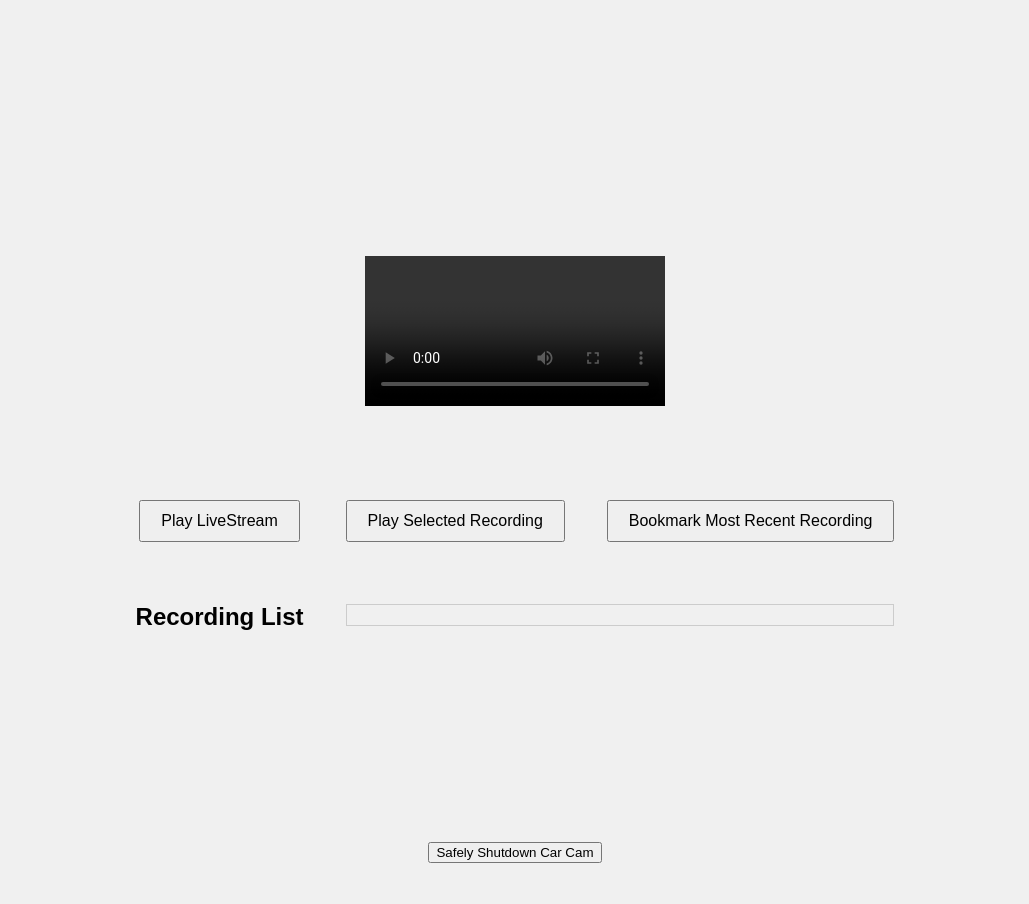
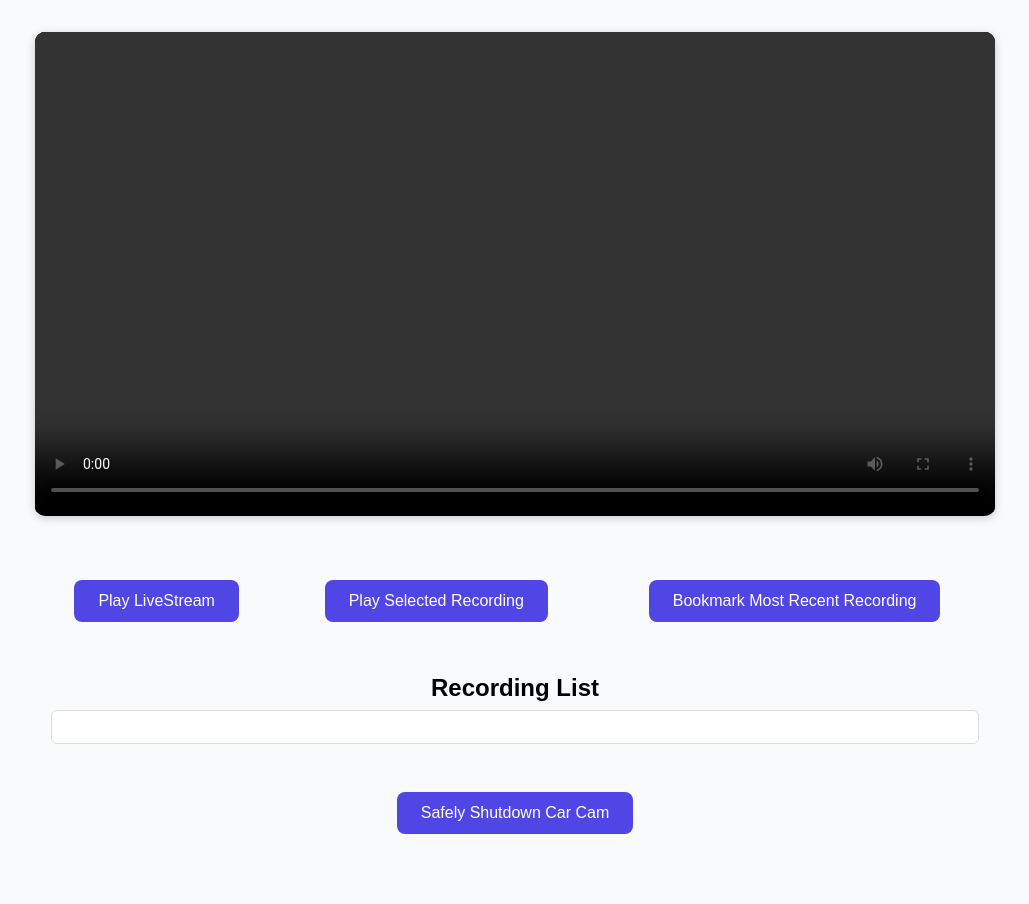
Before and after one commit to fjh32/dashcam_web, a plain HTML site: page static/index.html in a window 1280 px wide. Shown: the whole page, without its empty margins (125-1154 px from the left). After the commit the page ends 882 px from the top, so only its background shows below. Drawn offline with Linux system fonts and the light colour scheme; no server answers.

Commit message:
web cleanup

```diff
--- a/static/css/main.css
+++ b/static/css/main.css
@@ -1,68 +1,101 @@
 
 body {
+    margin: 0;
+    padding: 2rem;
+    background-color: #f9fafb;
+    font-family: sans-serif;
     display: flex;
     flex-direction: column;
-    justify-content: center;
     align-items: center;
-    height: 100vh;
-    margin: 0;
-    background-color: #f0f0f0;
-    font-family: Arial, sans-serif;
-    padding-top:10%;
-}
-#video {
-    max-width: 100%;
-    max-height: 70vh;
-}
-.btn {
-    margin-top: 20px;
-    padding: 10px 20px;
-    font-size: 16px;
-    cursor: pointer;
-}
-#error-message {
-    color: red;
-    margin-top: 20px;
-}
-#recordingList {
-    max-height: 200px; /* Adjust this height as needed (roughly 5 items) */
-    overflow-y: auto; /* Enable vertical scrolling */
-    border: 1px solid #ccc; /* Optional: add a border to the list */
-    padding: 10px;
-    margin: 20px 0;
 }
 
+h2 {
+    margin-bottom: 0.5rem;
+}
 
+.video-container {
+    width: 100%;
+    max-width: 960px;
+    background-color: #000;
+    border-radius: 10px;
+    overflow: hidden;
+    box-shadow: 0 2px 10px rgba(0,0,0,0.2);
+}
 
-td{
-    padding: 20px;
+#video {
+    width: 100%;
+    height: auto;
+    background-color: black;
 }
 
 table {
-    margin: 0 auto; /* Center the table horizontally */
-    text-align: center; /* Center align text in table cells */
+    margin-top: 2rem;
+    border-collapse: collapse;
+    width: 100%;
+    max-width: 960px;
 }
 
-
-/* Centering the video player */
-.video-container {
-    display: flex;
-    flex-direction: column;
-    align-items: center;
-    margin-top: 100px;
+td {
+    padding: 1rem;
+    text-align: center;
 }
 
-/* Static size for the video */
-/* #video {
-    width: 1920px;
-    height: 1080;
-} */
-
 .btn {
-    margin-top: 10px;
+    background-color: #4f46e5;
+    color: white;
+    border: none;
+    border-radius: 8px;
+    padding: 0.75rem 1.5rem;
+    font-size: 1rem;
+    cursor: pointer;
+    transition: background-color 0.3s ease;
 }
 
-.recording-row td {
-    height: 200px;
-    vertical-align: top; /* Align content to the top */
+.btn:hover {
+    background-color: #4338ca;
 }
+
+.btn:disabled {
+    background-color: #a5b4fc;
+    cursor: not-allowed;
+}
+
+#error-message {
+    color: #dc2626;
+    font-weight: bold;
+    margin-bottom: 1rem;
+}
+
+#recordingList {
+    max-height: 200px;
+    overflow-y: auto;
+    border: 1px solid #ddd;
+    border-radius: 6px;
+    padding: 1rem;
+    margin-top: 0.5rem;
+    list-style-type: none;
+    background-color: #fff;
+    text-align: left;
+}
+
+#recordingList li {
+    margin: 0.3rem 0;
+    padding: 0.3rem;
+    border-bottom: 1px solid #eee;
+}
+
+form {
+    display: inline;
+}
+
+@media (max-width: 600px) {
+    .btn {
+        width: 100%;
+        margin-top: 0.5rem;
+    }
+
+    table td {
+        display: block;
+        width: 100%;
+    }
+}
--- a/static/index.html
+++ b/static/index.html
@@ -7,8 +7,6 @@
     <script src="/js/hls.min.1.4.10.js"></script>
     <script src="/js/main.js"></script>
     <link rel="stylesheet" href="/css/main.css">
-    <style>
-    </style>
 </head>
 <body>
 
@@ -16,12 +14,9 @@
         <video id="video" controls preload="none" playsinline></video>
     </div>
 
+    <div id="error-message"></div>
+
     <table>
-        <tr>
-            <td colspan="3">
-                <div id="error-message"></div>
-            </td>
-        </tr>
         <tr>
             <td><button class="btn" id="play-hls-button">Play LiveStream</button></td>
             <td><button class="btn" id="play-recording-button">Play Selected Recording</button></td>
@@ -30,22 +25,16 @@
                     <button class="btn" type="submit">Bookmark Most Recent Recording</button>
                 </form>
             </td>
-            <!-- <button class="btn" onclick="getSelectedRecording()">Get Selected Recording</button> -->
         </tr>
         <tr class="recording-row">
-            <td><h2>Recording List</h2></td>
-            <td colspan="2">
-                <p class="recordings">
-                    <ul id="recordingList"></ul>
-                </p>
+            <td colspan="3">
+                <h2>Recording List</h2>
+                <ul id="recordingList"></ul>
             </td>
         </tr>
-
         <tr>
             <td colspan="3">
-                <p class="killbtn">
-                    <button id="stop-button" onclick="shutdownCamService()">Safely Shutdown Car Cam</button>
-                </p>
+                <button id="stop-button" class="btn" onclick="shutdownCamService()">Safely Shutdown Car Cam</button>
             </td>
         </tr>
     </table>
--- a/static/js/main.js
+++ b/static/js/main.js
@@ -101,8 +101,9 @@ function displayError(message) {
     var errorMessage = document.getElementById('error-message');
     errorMessage.textContent = 'Error: ' + message;
     console.error(message);
+
+    setTimeout(clearError, 3000); // Clear after 10 seconds
 }
-
 function clearError() {
     var errorMessage = document.getElementById('error-message');
     errorMessage.textContent = '';
```
